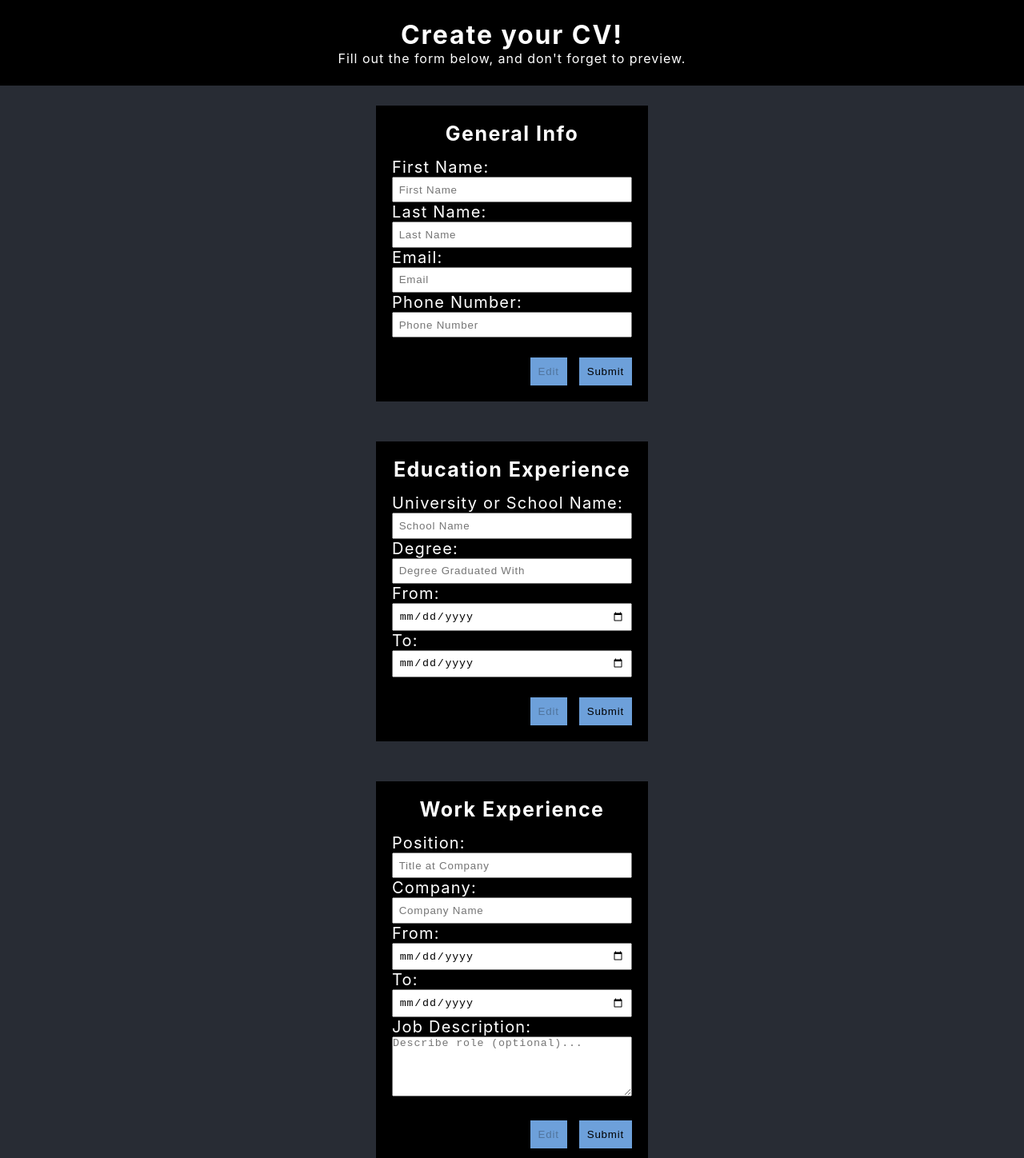
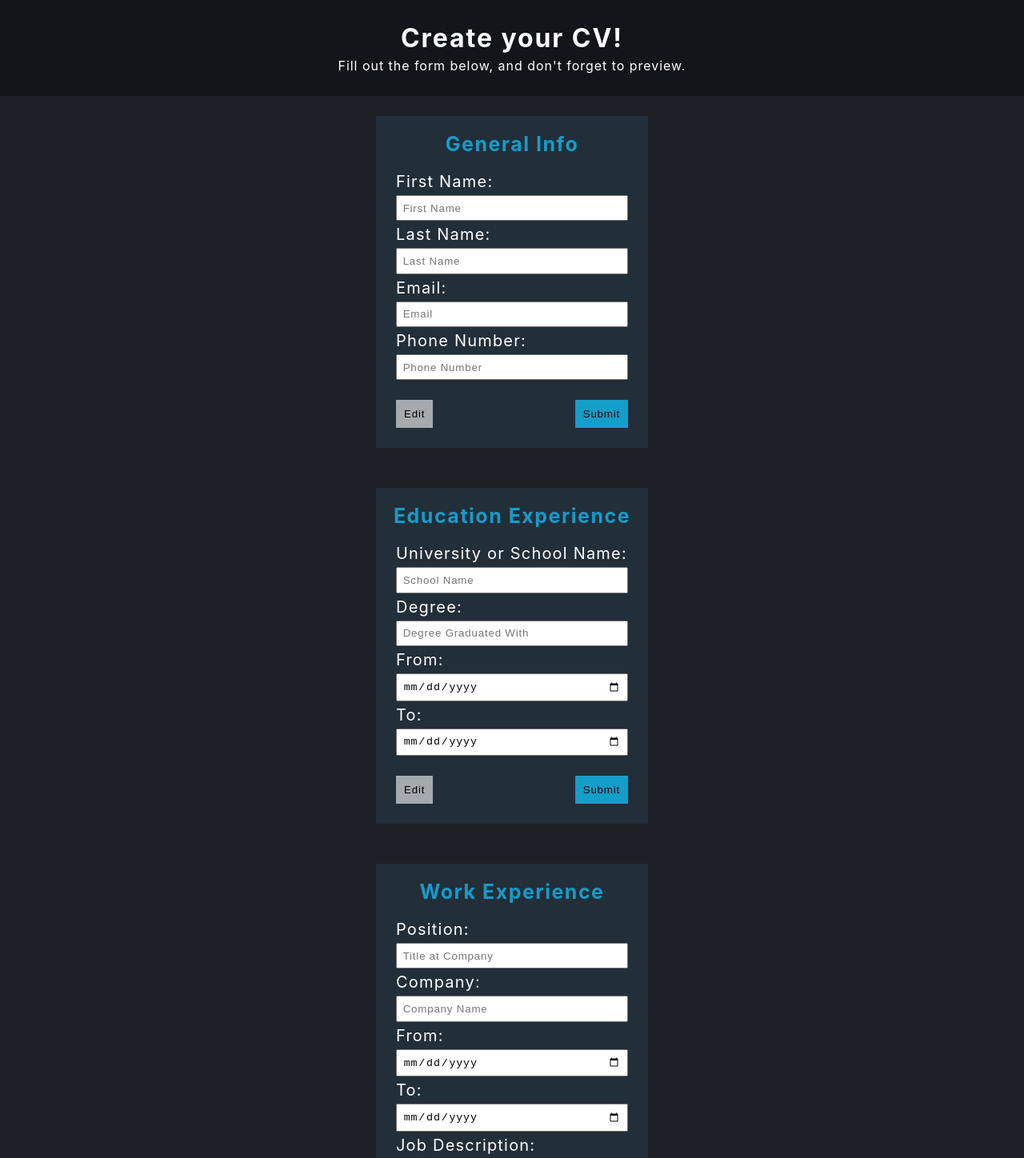
Before and after one commit to zamirkanji/cv-project-22, a React (Create React App) app: page / in a window 1280 px wide. Shown: the top 1448 px of the page at 80% size. Built offline with nearby package versions, Linux system fonts and the light colour scheme.

Commit message:
css changes, restructor components

```diff
--- a/src/App.js
+++ b/src/App.js
@@ -7,91 +7,114 @@ import './styles/index.css'
 import { useState } from 'react';
 
 function App() {
-
-  const [experienceInfo, setExperienceInfo] = useState([]);
-  const [educationInfo, setEducationInfo] = useState([]);
-  // const [generalInfo, setGeneralInfo] = useState([]);
+  const [generalFormSubmitted, setGeneralFormSubmitted] = useState(false);
+  const [generalInputDisabled, setGeneralInputDisabled] = useState(false);
+  const [experienceFormSubmitted, setExperienceFormSubmitted] = useState(false);
+  const [experienceInputDisabled, setExperienceInputDisabled] = useState(false);
+  const [educationFormSubmitted, setEducationFormSubmitted] = useState(false);
+  const [educationInputDisabled, setEducationInputDisabled] = useState(false);
 
   const [input, setInputs] = useState({});
 
   const clearForms = () => {
-    // setGeneralInfo([]);
-    // setExperienceInfo([]);
-    // setEducationInfo([]);
-
     setInputs({});
+    educationHandleInput();
+    generalHandleInput();
+    experienceHandleInput();
+    console.log(input);
   }
 
-  const [submitted, setSubmitted] = useState(false);
-  const [inputDisabled, setInputDisabled] = useState(false);
+  const educationHandleSubmit = () => {
+    setEducationFormSubmitted(true);
+    setEducationInputDisabled(true);
+    console.log(input);
+  }
+
+  const educationHandleInput = () => {
+    setEducationFormSubmitted(false);
+    setEducationInputDisabled(false);
+  }
+
+  const generalHandleSubmit = () => {
+    setGeneralFormSubmitted(true);
+    setGeneralInputDisabled(true);
+    console.log(input);
+  }
+
+  const generalHandleInput = () => {
+    setGeneralFormSubmitted(false);
+    setGeneralInputDisabled(false);
+  }
+
+  const experienceHandleSubmit = () => {
+    setExperienceFormSubmitted(true);
+    setExperienceInputDisabled(true);
+    console.log(input);
+  }
+
+  const experienceHandleInput = () => {
+    setExperienceFormSubmitted(false);
+    setExperienceInputDisabled(false);
+  }
 
   const handleChange = e => {
-      const name = e.target.name;
-      const value = e.target.value;
-      setInputs(values => ({...values, [name]: value}))
+    const name = e.target.name;
+    const value = e.target.value;
+    setInputs(values => ({...values, [name]: value}))
   }
 
   const handleSubmit = (e) => {
-      e.preventDefault();
-      setSubmitted(true);
-      setInputDisabled(true);
-      console.log(input);
-  }
-
-  const editButtonHandler = () => {
-      setSubmitted(false);
-      setInputDisabled(false);
+    e.preventDefault();
   }
 
   return (
     <div className="App">
-      <div className='App-header'>
-        <Header />
-      </div>
+      <Header h1={'Create your CV!'} p={'Fill out the form below, and don\'t forget to preview.'}/>
       <div className='App-forms-container'>
         <div className='App-general'>
           <General
             input={input}
             setInputs={setInputs}
-            submitted={submitted}
-            setSubmitted={setSubmitted}
-            inputDisabled={inputDisabled}
-            setInputDisabled={setInputDisabled}
+            generalFormSubmitted={generalFormSubmitted}
+            generalInputDisabled={generalInputDisabled}
+            generalHandleSubmit={generalHandleSubmit}
+            generalHandleInput={generalHandleInput}
             handleChange={handleChange}
             handleSubmit={handleSubmit}
-            editButtonHandler={editButtonHandler}
           />
         </div>
         <div className='App-education'>
           <Education
             input={input}
             setInputs={setInputs}
-            submitted={submitted}
-            setSubmitted={setSubmitted}
-            inputDisabled={inputDisabled}
-            setInputDisabled={setInputDisabled}
+            educationFormSubmitted={educationFormSubmitted}
+            educationInputDisabled={educationInputDisabled}
+            educationHandleSubmit={educationHandleSubmit}
+            educationHandleInput={educationHandleInput}
             handleChange={handleChange}
             handleSubmit={handleSubmit}
-            editButtonHandler={editButtonHandler}
           />
         </div>
         <div className='App-experience'>
           <Experience
             input={input}
             setInputs={setInputs}
-            submitted={submitted}
-            setSubmitted={setSubmitted}
-            inputDisabled={inputDisabled}
-            setInputDisabled={setInputDisabled}
+            experienceFormSubmitted={experienceFormSubmitted}
+            experienceInputDisabled={experienceInputDisabled}
+            experienceHandleSubmit={experienceHandleSubmit}
+            experienceHandleInput={experienceHandleInput}
             handleChange={handleChange}
             handleSubmit={handleSubmit}
-            editButtonHandler={editButtonHandler}
           />
         </div>
       </div>
       <div className='App-preview'>
         <button type='button' className='Submit-button' onClick={clearForms}>Clear All Forms</button>
-        <Preview />
+        <button type="button" className="Preview-button" onClick={() => {
+            <Preview input={input}/>
+          }}>
+          Preview
+        </button>
       </div>
     </div>
   );
--- a/src/components/Education.js
+++ b/src/components/Education.js
@@ -1,25 +1,28 @@
+import { useState } from "react";
 import Item from "./Item"
 
-export default function Education ({input, setInputs, submitted, setSubmitted, inputDisabled, setInputDisabled, handleChange, handleSubmit, editButtonHandler}) {
-    // const [educationValues, setEducationValues] = useState({});
+export default function Education ({input, handleChange, handleSubmit, educationHandleSubmit, educationHandleInput, educationFormSubmitted, educationInputDisabled}) {
     return (
         <div className="Education-container">
             <h3 className="Section-title">Education Experience</h3>
-            <form className="Education-form-container" onSubmit={handleSubmit}>
+            <form className="Education-form-container" onSubmit={(e) => {
+                handleSubmit(e);
+                educationHandleSubmit();
+            }}>
                 <div className="Form-input">
-                    <Item for='schoolName' labelText='University or School Name' type='text' id='schoolName' name='schoolName' placeHolder={'School Name'} value={input.schoolName || ""} onChange={handleChange} disabled={inputDisabled}/>
-                    <Item for='degree' labelText='Degree' type='text' id='degree' name='degree' placeHolder={'Degree Graduated With'} value={input.degree || ""} onChange={handleChange} disabled={inputDisabled}/>
-                    <Item for='startDate' labelText='From' type='date' id='startDate' name='startDate' value={input.startDate || ""} onChange={handleChange} disabled={inputDisabled}/>
-                    <Item for='endDate' labelText='To' type='date' id='endDate' name='endDate' value={input.endDate || ""} onChange={handleChange} disabled={inputDisabled}/>
+                    <Item forhtml='schoolName' labelText='University or School Name' type='text' id='schoolName' name='schoolName' placeHolder={'School Name'} value={input.schoolName || ""} onChange={handleChange} disabled={educationInputDisabled}/>
+                    <Item forhtml='degree' labelText='Degree' type='text' id='degree' name='degree' placeHolder={'Degree Graduated With'} value={input.degree || ""} onChange={handleChange} disabled={educationInputDisabled}/>
+                    <Item forhtml='startDate' labelText='From' type='date' id='startDate' name='startDate' value={input.startDate || ""} onChange={handleChange} disabled={educationInputDisabled}/>
+                    <Item forhtml='endDate' labelText='To' type='date' id='endDate' name='endDate' value={input.endDate || ""} onChange={handleChange} disabled={educationInputDisabled}/>
                 </div>
-                {submitted === false ?
+                {educationFormSubmitted === false ?
                     <div className="Form-submit">
-                        <button type="button" className="Submit-button" disabled>Edit</button>
+                        <button type="button" className="Edit-button" disabled>Edit</button>
                         <input type="submit" className="Submit-button" value={'Submit'}/>
                     </div>
                     :
                     <div className="Form-submit">
-                        <button type="button" className="Submit-button" onClick={editButtonHandler}>Edit</button>
+                        <button type="button" className="Edit-button" onClick={educationHandleInput}>Edit</button>
                         <input type="submit" className="Submit-button" value={'Submitted'} disabled/>
                     </div>
                 }
--- a/src/components/Experience.js
+++ b/src/components/Experience.js
@@ -1,28 +1,32 @@
 import Item from "./Item"
+import { useState } from "react";
 
-export default function Experience ({input, setInputs, submitted, setSubmitted, inputDisabled, setInputDisabled, handleChange, handleSubmit, editButtonHandler}) {
+export default function Experience ({input, handleChange, handleSubmit, experienceHandleSubmit, experienceHandleInput, experienceFormSubmitted, experienceInputDisabled}) {
     return (
         <div className="Experience-container">
             <h3 className="Section-title">Work Experience</h3>
-            <form className="Experience-form-container" onSubmit={handleSubmit}>
+            <form className="Experience-form-container" onSubmit={(e) => {
+                handleSubmit(e);
+                experienceHandleSubmit();
+            }}>
                 <div className="Form-input">
-                    <Item for='position' labelText='Position' type='text' id='position' name='position' placeHolder={'Title at Company'} value={input.position || ""} onChange={handleChange} disabled={inputDisabled}/>
-                    <Item for='company' labelText='Company' type='text' id='company' name='company' placeHolder={'Company Name'} value={input.company || ""} onChange={handleChange} disabled={inputDisabled}/>
-                    <Item for='workStartDate' labelText='From' type='date' id='workStartDate' name='workStartDate' value={input.workStartDate || ""} onChange={handleChange} disabled={inputDisabled}/>
-                    <Item for='workEndDate' labelText='To' type='date' id='workEndDate' name='workEndDate' value={input.workEndDate || ""} onChange={handleChange} disabled={inputDisabled}/>
-                    <div>
+                    <Item forhtml='position' labelText='Position' type='text' id='position' name='position' placeHolder={'Title at Company'} value={input.position || ""} onChange={handleChange} disabled={experienceInputDisabled}/>
+                    <Item forhtml='company' labelText='Company' type='text' id='company' name='company' placeHolder={'Company Name'} value={input.company || ""} onChange={handleChange} disabled={experienceInputDisabled}/>
+                    <Item forhtml='workStartDate' labelText='From' type='date' id='workStartDate' name='workStartDate' value={input.workStartDate || ""} onChange={handleChange} disabled={experienceInputDisabled}/>
+                    <Item forhtml='workEndDate' labelText='To' type='date' id='workEndDate' name='workEndDate' value={input.workEndDate || ""} onChange={handleChange} disabled={experienceInputDisabled}/>
+                    <div className="textarea-input-container">
                         <label htmlFor="roleDescription">Job Description: </label>
                         <textarea placeholder="Describe role (optional)..." id="roleDescription"></textarea>
                     </div>
                 </div>
-                {submitted === false ?
+                {experienceFormSubmitted === false ?
                     <div className="Form-submit">
-                        <button type="button" className="Submit-button" disabled>Edit</button>
+                        <button type="button" className="Edit-button" disabled>Edit</button>
                         <input type="submit" className="Submit-button" value={'Submit'}/>
                     </div>
                     :
                     <div className="Form-submit">
-                        <button type="button" className="Submit-button" onClick={editButtonHandler}>Edit</button>
+                        <button type="button" className="Edit-button" onClick={experienceHandleInput}>Edit</button>
                         <input type="submit" className="Submit-button" value={'Submitted'} disabled/>
                     </div>
                 }
--- a/src/components/General.js
+++ b/src/components/General.js
@@ -1,24 +1,31 @@
+import { useState } from "react"
 import Item from "./Item"
 
-export default function General ({input, setInputs, submitted, setSubmitted, inputDisabled, setInputDisabled, handleChange, handleSubmit, editButtonHandler}) {
+export default function General ({input, handleSubmit, handleChange, generalHandleSubmit, generalHandleInput, generalFormSubmitted, generalInputDisabled}) {
+    // const [generalFormSubmitted, setGeneralFormSubmitted] = useState(false);
+    // const [generalInputDisabled, setGeneralInputDisabled] = useState(false);
+    // const [generalEditButtonHandler, setGeneralEditButtonHandler] = useState(false);
     return (
         <div className="General-container">
             <h3 className="Section-title">General Info</h3>
-            <form className="General-form-container" onSubmit={handleSubmit}>
+            <form className="General-form-container" onSubmit={(e) => {
+                handleSubmit(e);
+                generalHandleSubmit();
+            }}>
                 <div className="Form-input">
-                    <Item for='firstName' labelText='First Name' type='text' id='firstName' name='firstName' placeHolder={'First Name'} value={input.firstName || ""} onChange={handleChange} disabled={inputDisabled}/>
-                    <Item for='lastName' labelText='Last Name' type='text' id='lastName' name='lastName' placeHolder={'Last Name'} value={input.lastName || ""} onChange={handleChange} disabled={inputDisabled}/>
-                    <Item for='email' labelText='Email' type='email' id='email' name='email' placeHolder={'Email'} value={input.email || ""} onChange={handleChange} disabled={inputDisabled}/>
-                    <Item for='phoneNumber' labelText='Phone Number' type='tel' id='phoneNumber' name='phoneNumber' placeHolder={'Phone Number'} value={input.phoneNumber || ""} onChange={handleChange} disabled={inputDisabled}/>
+                    <Item forhtml='firstName' labelText='First Name' type='text' id='firstName' name='firstName' placeHolder={'First Name'} value={input.firstName || ""} onChange={handleChange} disabled={generalInputDisabled}/>
+                    <Item forhtml='lastName' labelText='Last Name' type='text' id='lastName' name='lastName' placeHolder={'Last Name'} value={input.lastName || ""} onChange={handleChange} disabled={generalInputDisabled}/>
+                    <Item forhtml='email' labelText='Email' type='email' id='email' name='email' placeHolder={'Email'} value={input.email || ""} onChange={handleChange} disabled={generalInputDisabled}/>
+                    <Item forhtml='phoneNumber' labelText='Phone Number' type='tel' id='phoneNumber' name='phoneNumber' placeHolder={'Phone Number'} value={input.phoneNumber || ""} onChange={handleChange} disabled={generalInputDisabled}/>
                 </div>
-                {submitted === false ?
+                {generalFormSubmitted === false ?
                     <div className="Form-submit">
-                        <button type="button" className="Submit-button" disabled>Edit</button>
+                        <button type="button" className="Edit-button" disabled>Edit</button>
                         <input type="submit" className="Submit-button" value={'Submit'}/>
                     </div>
                     :
                     <div className="Form-submit">
-                        <button type="button" className="Submit-button" onClick={editButtonHandler}>Edit</button>
+                        <button type="button" className="Edit-button" onClick={generalHandleInput}>Edit</button>
                         <input type="submit" className="Submit-button" value={'Submitted'} disabled/>
                     </div>
                 }
--- a/src/components/Header.js
+++ b/src/components/Header.js
@@ -1,8 +1,8 @@
-export default function Header () {
+export default function Header ({h1, p}) {
     return (
-        <div>
-            <h1>Create your CV!</h1>
-            <p>Fill out the form below, and don't forget to preview.</p>
+        <div className="App-header">
+            <h1>{h1}</h1>
+            <p>{p}</p>
         </div>
     )
 }
--- a/src/styles/index.css
+++ b/src/styles/index.css
@@ -3,6 +3,11 @@
   margin: 0;
   padding: 0;
   letter-spacing: .06em;
+  /* font-weight: 400; */
+  -webkit-font-smoothing: antialiased;
+  -webkit-tap-highlight-color: rgba(0, 0, 0, 0);
+  -webkit-border-horizontal-spacing: 0px;
+  -webkit-border-vertical-spacing: 0px;
 }
 
 html {
@@ -35,16 +40,16 @@ code {
 }
 
 .App-header {
-  padding: 1.5em;
+  padding: 1.75em;
   flex: .25;
-  background-color: black;
+  background-color: #14151a;
   display: flex;
   flex-direction: column;
   align-items: center;
   justify-content: center;
   text-align: center;
   color: white;
-  /* border: 1px solid white; */
+  gap: 5px;
 }
 
 .App-forms-container {
@@ -52,40 +57,35 @@ code {
   display: flex;
   flex-direction: column;
   color: white;
-  /* border: 1px solid red; */
 }
 
 .General-container, .Education-container, .Experience-container {
   display: flex;
   flex-direction: column;
   gap: 15px;
-  /* border: 1px solid blue; */
   margin: 25px;
   padding: 1em;
-  background-color: black;
+  background-color: rgba(88, 175, 223, 0.1);
 }
 
 
 .Education-form-container, .General-form-container, .Experience-form-container {
-
   display: flex;
   flex-direction: column;
   gap: 25px;
-  /* border: 1px solid yellow; */
+  padding: 5px;
   width: 300px;
 }
 
 .Form-input {
   display: flex;
   flex-direction: column;
-  /* border: 1px solid orangered; */
+  gap: 5px;
 }
 
 
 .App-general, .App-education, .App-experience {
-  background-color: #282c34;
-  /* border: 1px solid red; */
-  /* padding: 1em; */
+  background-color: rgb(28, 31, 37);
   flex: 1;
   font-size: 1.25em;
   display: flex;
@@ -95,43 +95,69 @@ code {
 }
 
 .App-preview {
-  /* border: 1px solid green; */
   flex: .25;
   display: flex;
+  flex-direction: column;
   justify-content: center;
   align-items: center;
   padding: 1em;
   background-color: #282c34;
-  gap: 15px;
+  background-color:rgb(28, 31, 37);
+  gap: 25px;
 }
 
 input {
-  /* border: 1px solid black; */
   padding: .5em;
 }
 
 .Form-submit {
   display: flex;
   align-items: center;
-  justify-content: flex-end;
+  justify-content: space-between;
   gap: 15px;
-  /* border: 1px solid blue; */
 }
 
 .Submit-button, .Preview-button {
   border: none;
-  background-color: rgb(109, 160, 218);
+  background-color: rgb(20, 158, 202);
   padding: .75em;
+  color: black;
+}
+
+.Edit-button {
+  border: none;
+  background-color: rgb(20, 158, 202);
+  padding: .75em;
+  color: black;
+}
+
+.Submit-button:disabled, .Edit-button:disabled {
+  background-color: rgba(255, 255, 255, 0.594);
+}
+
+.Preview-button {
+  background-color: #14151a;
+  color: white;
 }
 
 .Section-title {
   font-size: 1.25em;
   text-align: center;
+  color: rgb(20, 156, 202);
+}
+
+
+.textarea-input-container {
+  display: flex;
+  flex-direction: column;
+  gap: 5px;
 }
 
 textarea {
-  max-width: 300px;
-  min-width: 300px;
+  padding-left: 5px;
+  padding-top: 5px;
+  max-width: 290px;
+  min-width: 290px;
   max-height: 250px;
   min-height: 75px;
 }
```
Also changed, not shown: src/components/Item.js (+15 -25 lines), src/components/Preview.js (+5 -2 lines).
